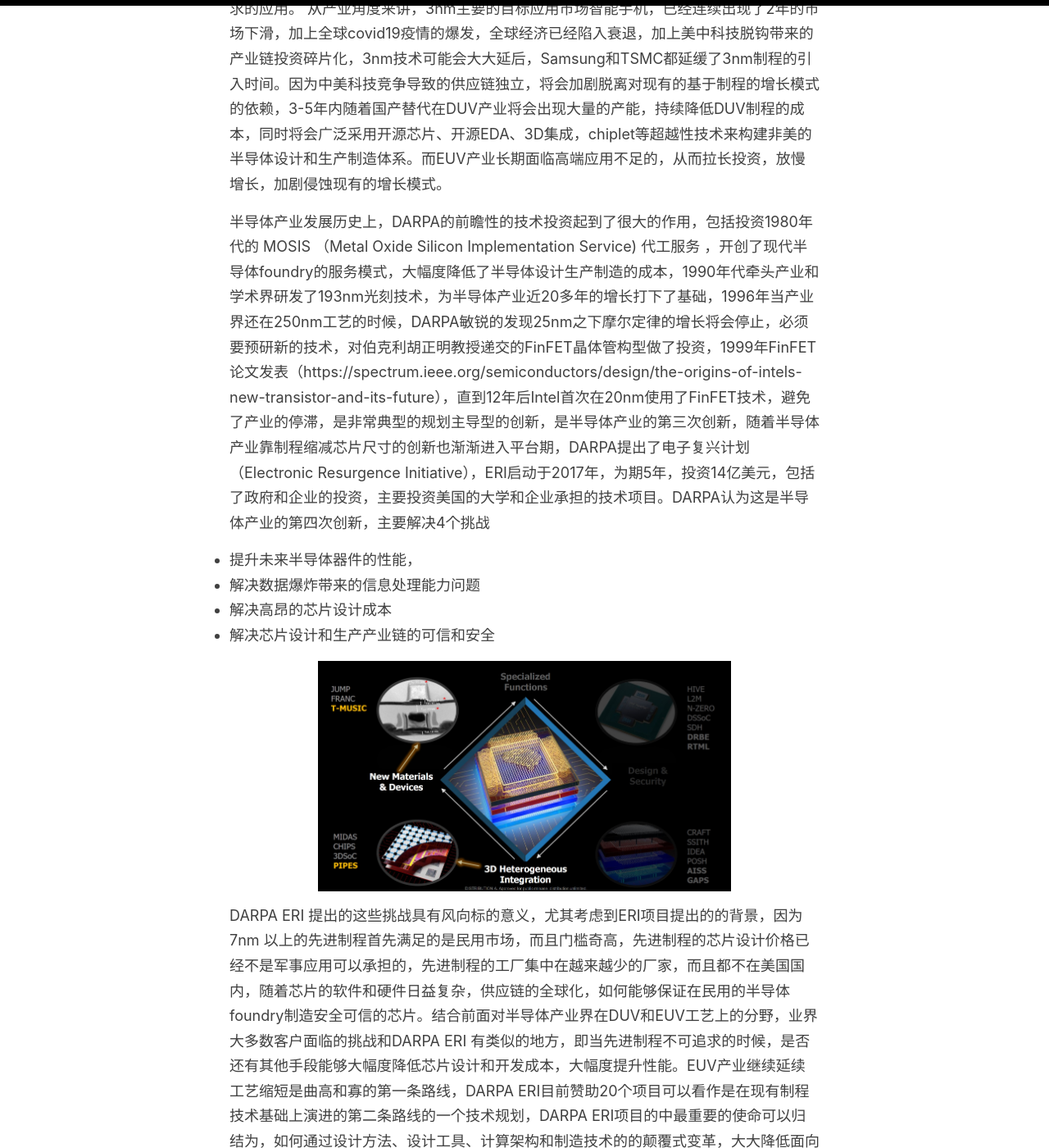
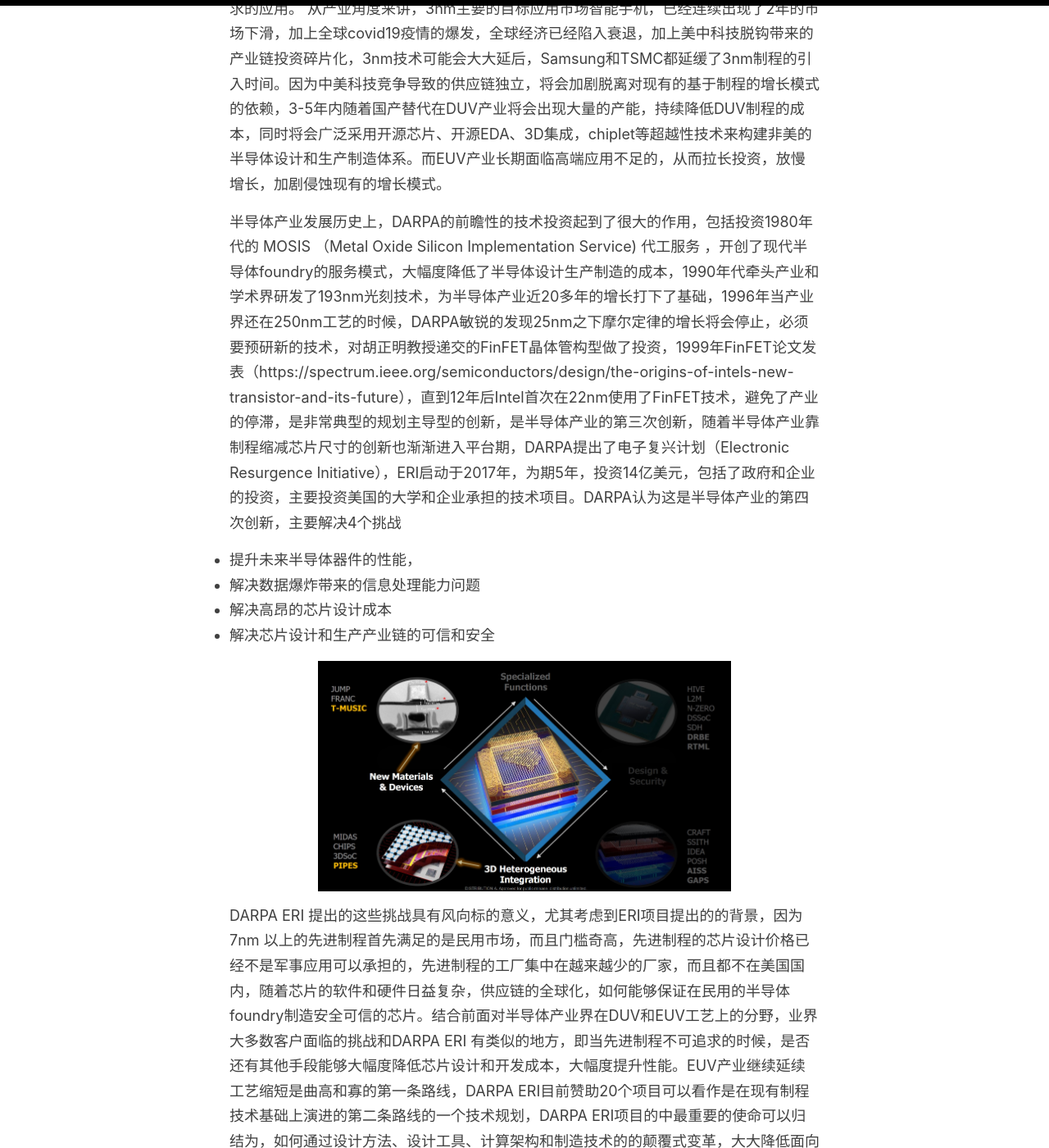
Before and after one commit to sbagga/mistyminds, a Jekyll site: the page built from _posts/2020-6-28-从ERI看半导体产业下一个10年的发展趋势.md, in a window 1280 px wide and 1400 px high, scrolled down 2322 px. Shown: the whole window at 82% size. Built offline with Jekyll 4.4.1, drawn with Linux system fonts in a browser that asks for light colours; some of the changed text lies outside the part shown.

Commit message:
Update 2020-6-28-从ERI看半导体产业下一个10年的发展趋势.md

```diff
--- a/_posts/2020-6-28-从ERI看半导体产业下一个10年的发展趋势.md
+++ b/_posts/2020-6-28-从ERI看半导体产业下一个10年的发展趋势.md
@@ -10,7 +10,7 @@ excerpt: 半导体产业是全球第三次工业革命的基础，是物理、
 
 半导体产业是全球第三次工业革命的基础，是物理、化学、数学等基础科学作用于工业应用的结晶，国际科技产业竞争的制高点，也将继续影响第四次工业革命，未来20年半导体产业的发展受到多种因素的影响，包括技术层面的路径选择，全球电子产业供应链发生的变化以及未来10年智能连接社会带来的产品和商业模式变化。
 
-摩尔定律一路顺利走到了25nm工艺节点，走不下去了，平面MOSFET transistor构型，随着channel尺寸减小，gate的控制电压也一路下降，直到20nm节点附近，如果再降低gate电压source和drain之间的漏电流将难以被控制，gate电压如果不随着制程工艺提升继续下降，芯片的功耗也就不再随着工艺提升而改善，为此Intel率先使用了UC Berkeley 胡正明教授发明的FinFET 3D 晶体管构型，让channel从一面受gate控制变为三面受控制，同时通过在source和drain掺入硅锗等杂质，改善电子流动性，使用高K电介质栅极材料，从而可以继续缩小transistor尺寸和gate电压。
+摩尔定律一路顺利走到了25nm工艺节点，走不下去了，平面MOSFET transistor构型，随着channel尺寸减小，gate的控制电压也一路下降，直到20nm节点附近，如果再降低gate电压source和drain之间的漏电流将难以被控制，gate电压如果不随着制程工艺提升继续下降，芯片的功耗也就不再随着工艺提升而改善，为此Intel率先使用了UC Berkeley胡正明教授发明的FinFET 3D 晶体管构型，让channel从一面受gate控制变为三面受控制，同时通过在source和drain掺入硅锗等杂质，改善电子流动性，使用高K电介质栅极材料，从而可以继续缩小transistor尺寸和gate电压。
 
 ![摩尔定律发展](../images/moore's-law.png)
 
@@ -27,7 +27,7 @@ IBS进一步指出，使用5nm的客户将需要支出5亿美金来开发制程
 半导体市场已经出现了分化，大量的半导体公司会在28nm附近，而且因为没有使用FinFET工艺，因为其设计成本只有10M，transistor的单价也是最低的，大量对高性能和低功耗要求不高的客户将会停留在这个制程。接下来是使用FinFET工艺的16/14nm，全球只有5家foundry，包括TSMC，Samsung，UMC，GlobalFoundry，SMIC和Intel，他们主要面向高性能的CPU，GPU，FPGA，AI芯片等市场。使用EUV光刻的7nm和5nm制程只有TSMC和Samsung，他们的主要市场是手机SoC，高端CPU，GPU和AI等追求极致性能和功耗要求的应用。
 从产业角度来讲，3nm主要的目标应用市场智能手机，已经连续出现了2年的市场下滑，加上全球covid19疫情的爆发，全球经济已经陷入衰退，加上美中科技脱钩带来的产业链投资碎片化，3nm技术可能会大大延后，Samsung和TSMC都延缓了3nm制程的引入时间。因为中美科技竞争导致的供应链独立，将会加剧脱离对现有的基于制程的增长模式的依赖，3-5年内随着国产替代在DUV产业将会出现大量的产能，持续降低DUV制程的成本，同时将会广泛采用开源芯片、开源EDA、3D集成，chiplet等超越性技术来构建非美的半导体设计和生产制造体系。而EUV产业长期面临高端应用不足的，从而拉长投资，放慢增长，加剧侵蚀现有的增长模式。
 
-半导体产业发展历史上，DARPA的前瞻性的技术投资起到了很大的作用，包括投资1980年代的 MOSIS （Metal Oxide Silicon Implementation Service) 代工服务 ，开创了现代半导体foundry的服务模式，大幅度降低了半导体设计生产制造的成本，1990年代牵头产业和学术界研发了193nm光刻技术，为半导体产业近20多年的增长打下了基础，1996年当产业界还在250nm工艺的时候，DARPA敏锐的发现25nm之下摩尔定律的增长将会停止，必须要预研新的技术，对伯克利胡正明教授递交的FinFET晶体管构型做了投资，1999年FinFET论文发表（https://spectrum.ieee.org/semiconductors/design/the-origins-of-intels-new-transistor-and-its-future），直到12年后Intel首次在20nm使用了FinFET技术，避免了产业的停滞，是非常典型的规划主导型的创新，是半导体产业的第三次创新，随着半导体产业靠制程缩减芯片尺寸的创新也渐渐进入平台期，DARPA提出了电子复兴计划（Electronic Resurgence Initiative），ERI启动于2017年，为期5年，投资14亿美元，包括了政府和企业的投资，主要投资美国的大学和企业承担的技术项目。DARPA认为这是半导体产业的第四次创新，主要解决4个挑战
+半导体产业发展历史上，DARPA的前瞻性的技术投资起到了很大的作用，包括投资1980年代的 MOSIS （Metal Oxide Silicon Implementation Service) 代工服务 ，开创了现代半导体foundry的服务模式，大幅度降低了半导体设计生产制造的成本，1990年代牵头产业和学术界研发了193nm光刻技术，为半导体产业近20多年的增长打下了基础，1996年当产业界还在250nm工艺的时候，DARPA敏锐的发现25nm之下摩尔定律的增长将会停止，必须要预研新的技术，对胡正明教授递交的FinFET晶体管构型做了投资，1999年FinFET论文发表（https://spectrum.ieee.org/semiconductors/design/the-origins-of-intels-new-transistor-and-its-future），直到12年后Intel首次在22nm使用了FinFET技术，避免了产业的停滞，是非常典型的规划主导型的创新，是半导体产业的第三次创新，随着半导体产业靠制程缩减芯片尺寸的创新也渐渐进入平台期，DARPA提出了电子复兴计划（Electronic Resurgence Initiative），ERI启动于2017年，为期5年，投资14亿美元，包括了政府和企业的投资，主要投资美国的大学和企业承担的技术项目。DARPA认为这是半导体产业的第四次创新，主要解决4个挑战
  -	提升未来半导体器件的性能，
  -	解决数据爆炸带来的信息处理能力问题
  -	解决高昂的芯片设计成本
```
Also changed, not shown: other parts of _posts/2020-6-28-从ERI看半导体产业下一个10年的发展趋势.md (+16 -2 lines).
